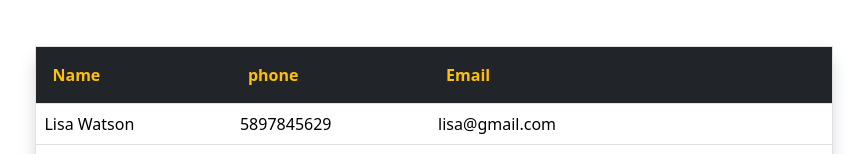
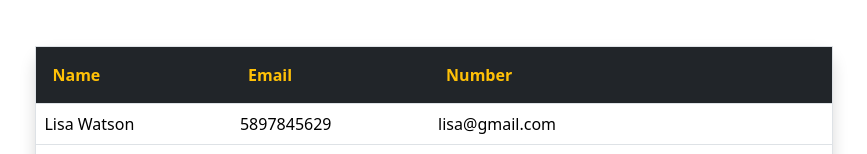
Before and after one commit to gauthamjoshy/contact-manager, a React (Vite) app: page / in a window 1280 px wide. Shown: the part 272-426 px from the top of the page, without its empty margins (206-1073 px from the left). Built offline with nearby package versions, Linux system fonts and the light colour scheme.

Commit message:
name change

```diff
--- a/src/pages/PhoneBook.jsx
+++ b/src/pages/PhoneBook.jsx
@@ -39,8 +39,8 @@ function PhoneBook() {
                         <thead className="table-dark border">
                             <tr className="border">
                                 <th className="text-warning p-3">Name</th>
-                                <th className="text-warning p-3">phone</th>
                                 <th className="text-warning p-3">Email</th>
+                                <th className="text-warning p-3">Number</th>
                             </tr>
                         </thead>
                         <tbody>
```
